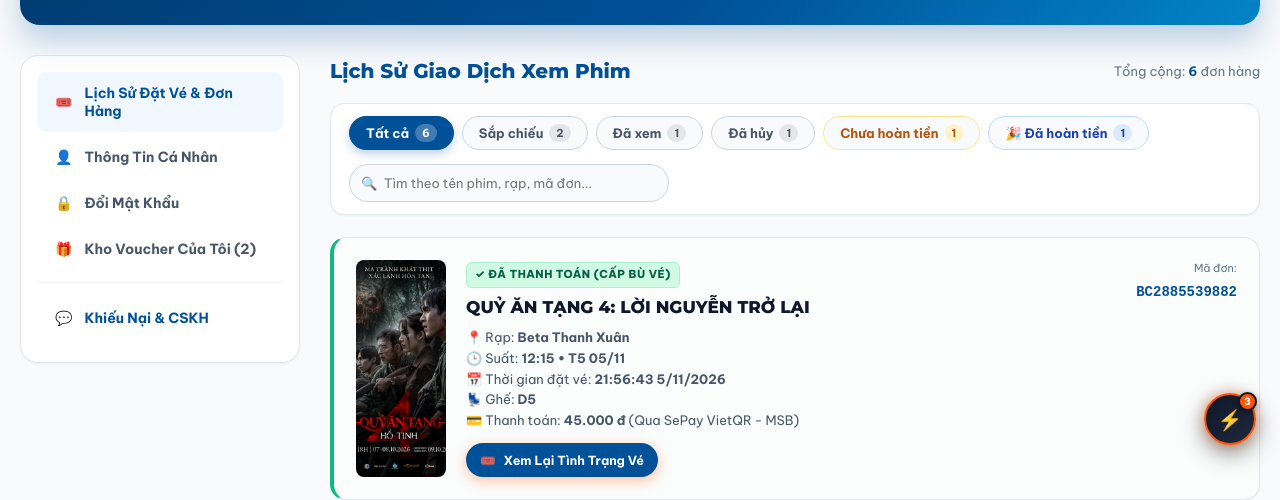
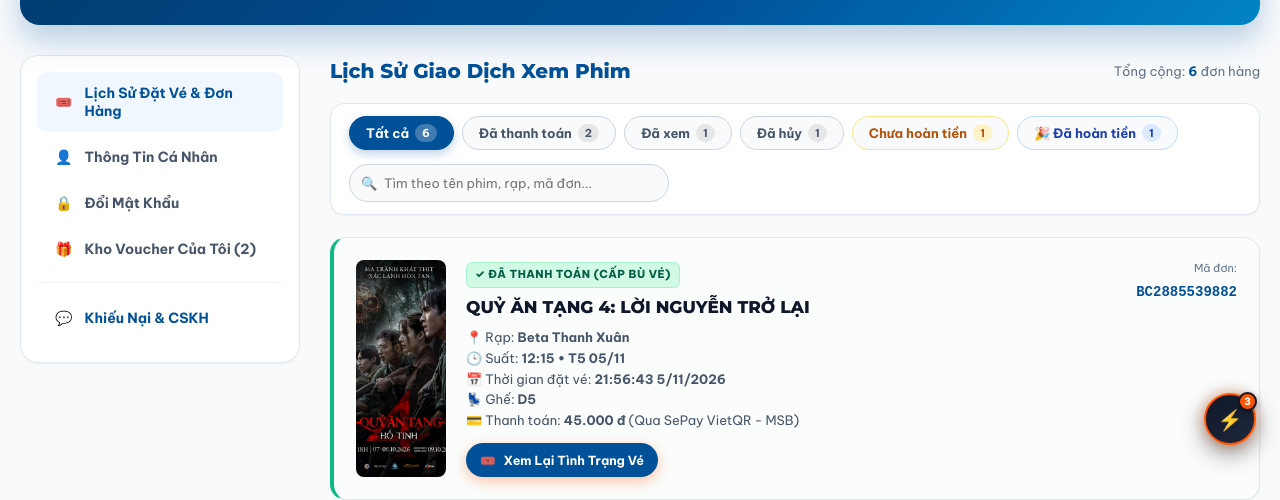
Before and after one commit to lha08082006/PTNVNHOM3, a website: page account.html in a window 1280 px wide. Shown: the part 331-831 px from the top of the page. Drawn offline with Linux system fonts and the light colour scheme; no server answers.

Commit message:
fix(account): rename 'Sắp chiếu' filter tab to 'Đã thanh toán'

```diff
--- a/account.html
+++ b/account.html
@@ -553,7 +553,7 @@
               <span class="filter-tab-count" id="count-all">6</span>
             </button>
             <button class="filter-tab-btn" data-filter="upcoming" onclick="applyOrderFilter('upcoming', this)">
-              <span>Sắp chiếu</span>
+              <span>Đã thanh toán</span>
               <span class="filter-tab-count" id="count-upcoming">2</span>
             </button>
             <button class="filter-tab-btn" data-filter="completed" onclick="applyOrderFilter('completed', this)">
```
